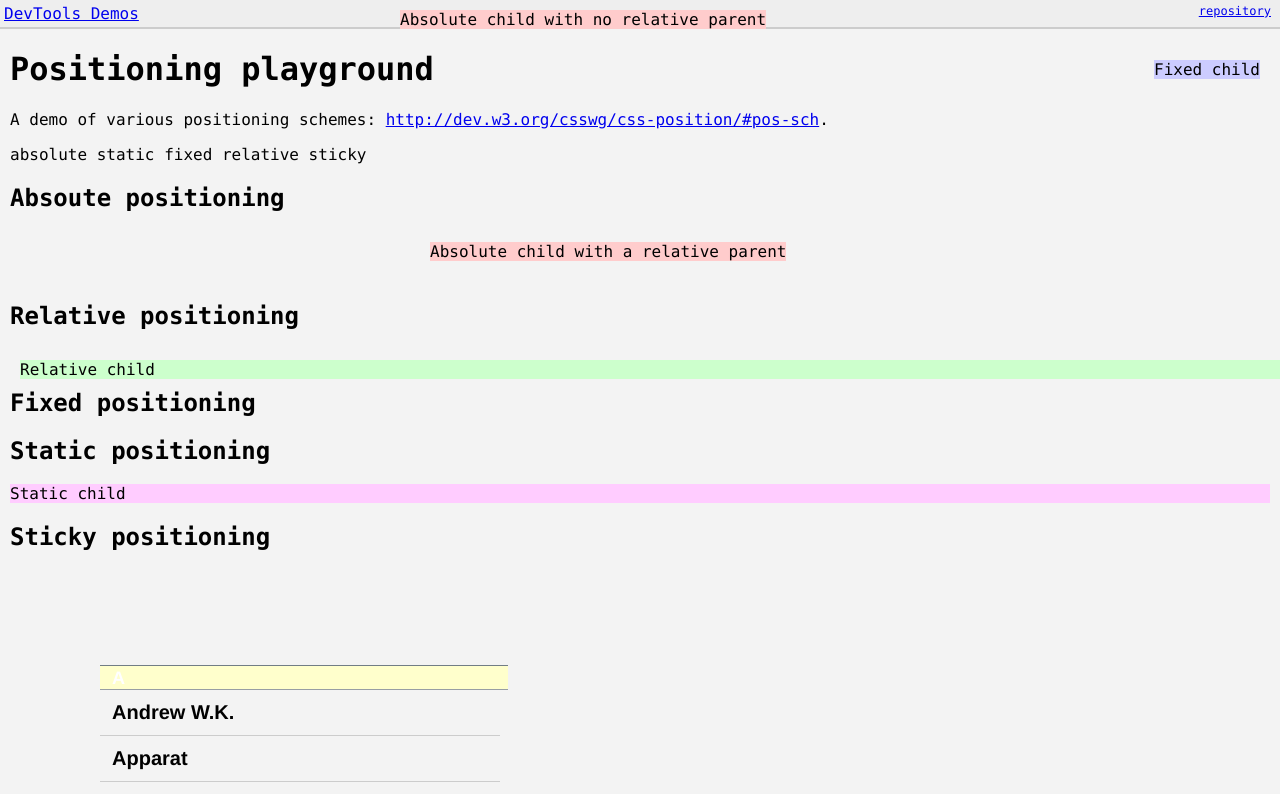
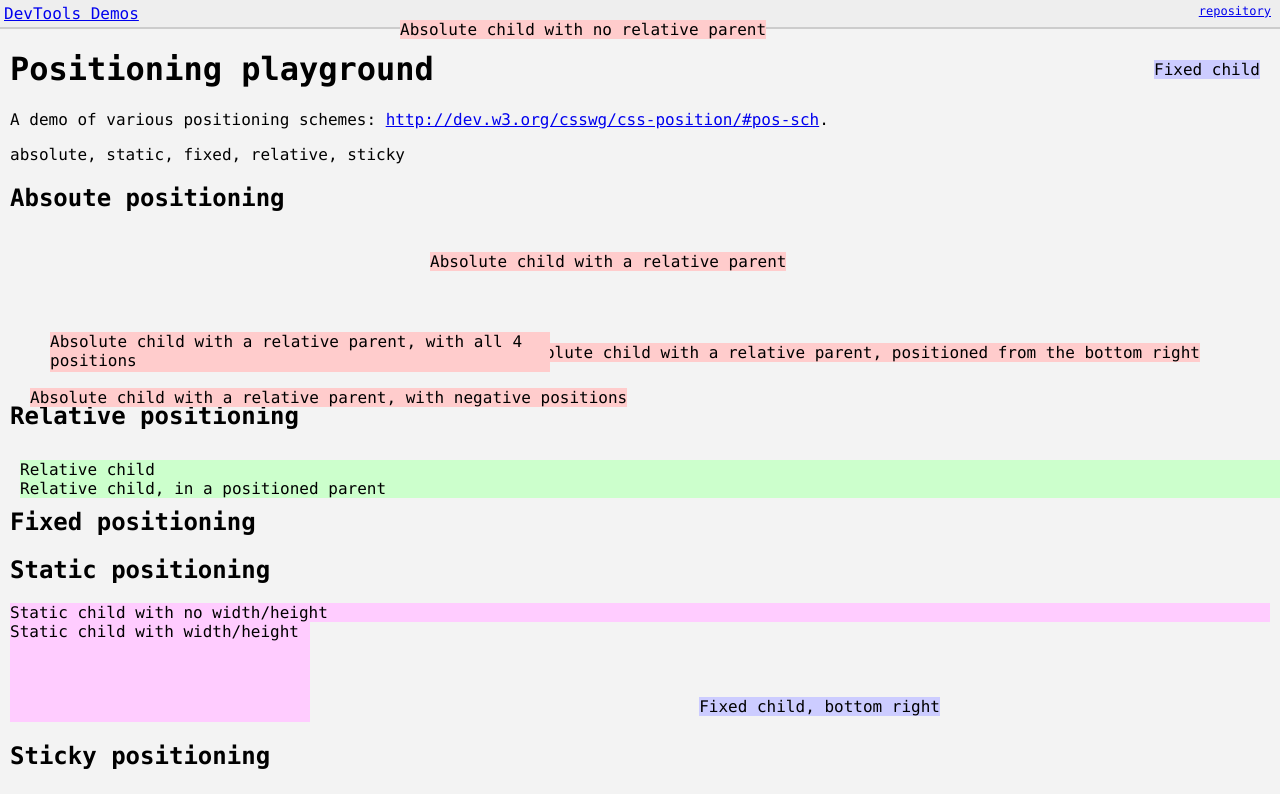
Before and after one commit to bgrins/devtools-demos, a website: page inspector/positions.html in a window 1280 px wide. Shown: the top 794 px of the page. Drawn offline with Linux system fonts and the light colour scheme.

Commit message:
Adds more test cases to the position test page

```diff
--- a/inspector/positions.html
+++ b/inspector/positions.html
@@ -1,20 +1,19 @@
 <!doctype html><html><head><meta charset="UTF-8"><link rel='stylesheet' href='../shared/styles.css' /><script src="../shared/script.js"></script></head><body class="header">
 
-
-<h1>Positioning playground</h1>
-
-<p>
-  A demo of various positioning schemes: <a href="http://dev.w3.org/csswg/css-position/#pos-sch">http://dev.w3.org/csswg/css-position/#pos-sch</a>.
-</p>
 <style>
 .fixed { position: fixed; top: 40px; right: 20px; margin-top: 20px; background: #ccf; }
+.fixed-bottom-right { position: fixed; bottom: 4em; right: 25%; margin: 20px; background: #ccf; }
 
-#absolute-container { position: relative; height: 50px; margin: 20px; }
-.absolute { position: absolute; top: 10px; left: 400px; background: #fcc; }
+#absolute-container { position: relative; height: 150px; margin: 20px; }
+.absolute { position: absolute; top: 20px; left: 400px; background: #fcc; }
+.absolute-bottom-right { position: absolute; bottom: 20px; right: 50px; background: #fcc; }
+.absolute-all-4 { position: absolute; top: 100px; bottom: 10px; left: 20px; right: 700px; background: #fcc; }
+.absolute-negative { position: absolute; bottom: -25px; background: #fcc; }
 
 .relative { position: relative; top: 10px; left: 10px; background: #cfc;}
 
 .static { position: static; top: 10px; left: 10px; background: #fcf; }
+.static-size { position: static; top: 10px; left: 10px; width: 300px; height: 100px; background: #fcf; }
 
 #sticky-container {
   margin: 50px;
@@ -52,12 +51,10 @@
     border-top: 1px solid #CCC
 }
 </style>
-absolute
-static
-fixed
-relative
-sticky
 
+<h1>Positioning playground</h1>
+<p>A demo of various positioning schemes: <a href="http://dev.w3.org/csswg/css-position/#pos-sch">http://dev.w3.org/csswg/css-position/#pos-sch</a>.</p>
+<p>absolute, static, fixed, relative, sticky</p>
 
 <h2>Absoute positioning</h2>
 <div class="absolute">
@@ -67,12 +64,26 @@ sticky
   <div class="absolute">
     Absolute child with a relative parent
   </div>
+  <div class="absolute-bottom-right">
+    Absolute child with a relative parent, positioned from the bottom right
+  </div>
+  <div class="absolute-all-4">
+    Absolute child with a relative parent, with all 4 positions
+  </div>
+  <div class="absolute-negative">
+    Absolute child with a relative parent, with negative positions
+  </div>
 </div>
 
 <h2>Relative positioning</h2>
 <div id="relative-container">
   <div class="relative">
     Relative child
+  </div>
+  <div style="position:relative;">
+    <div class="relative">
+      Relative child, in a positioned parent
+    </div>
   </div>
 </div>
 
@@ -81,12 +92,18 @@ sticky
   <div class="fixed">
     Fixed child
   </div>
+  <div class="fixed-bottom-right">
+    Fixed child, bottom right
+  </div>
 </div>
 
 <h2>Static positioning</h2>
 <div id="static-container">
   <div class="static">
-    Static child
+    Static child with no width/height
+  </div>
+  <div class="static-size">
+    Static child with width/height
   </div>
 </div>
 
```
